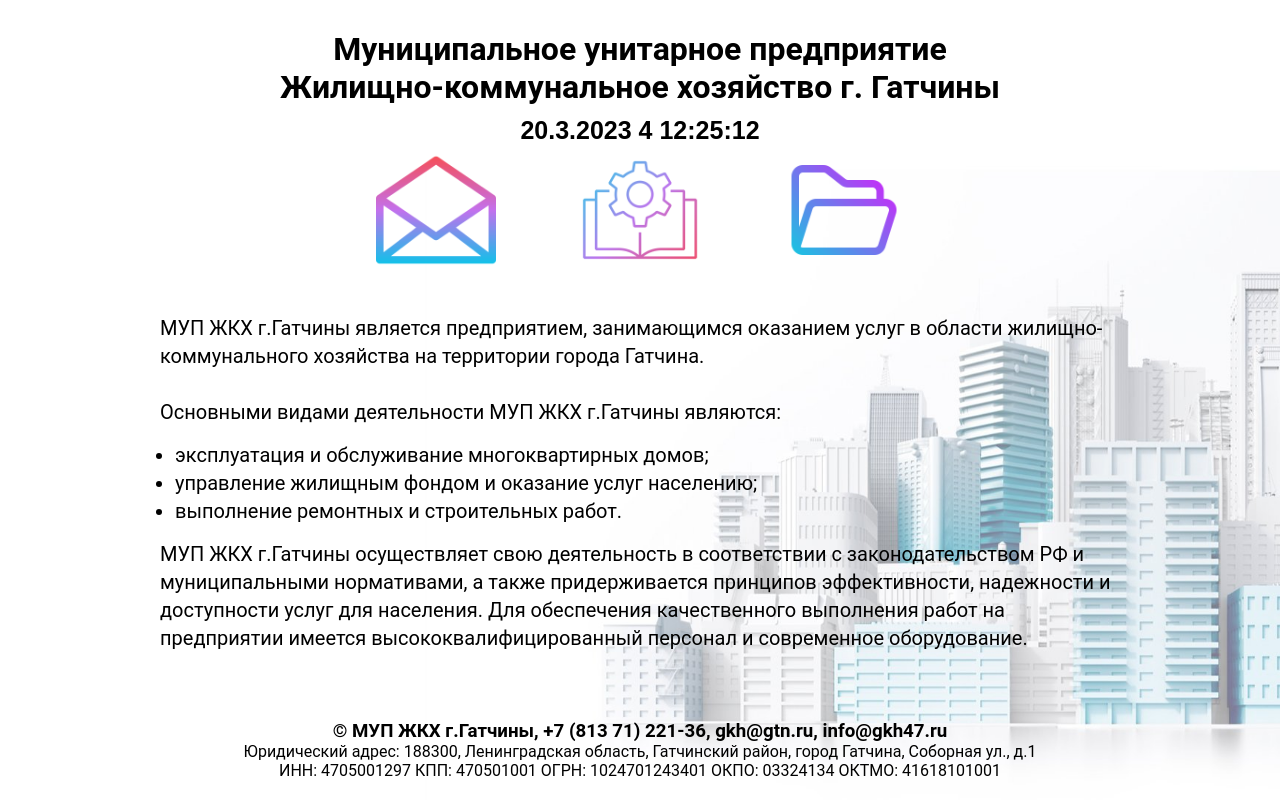
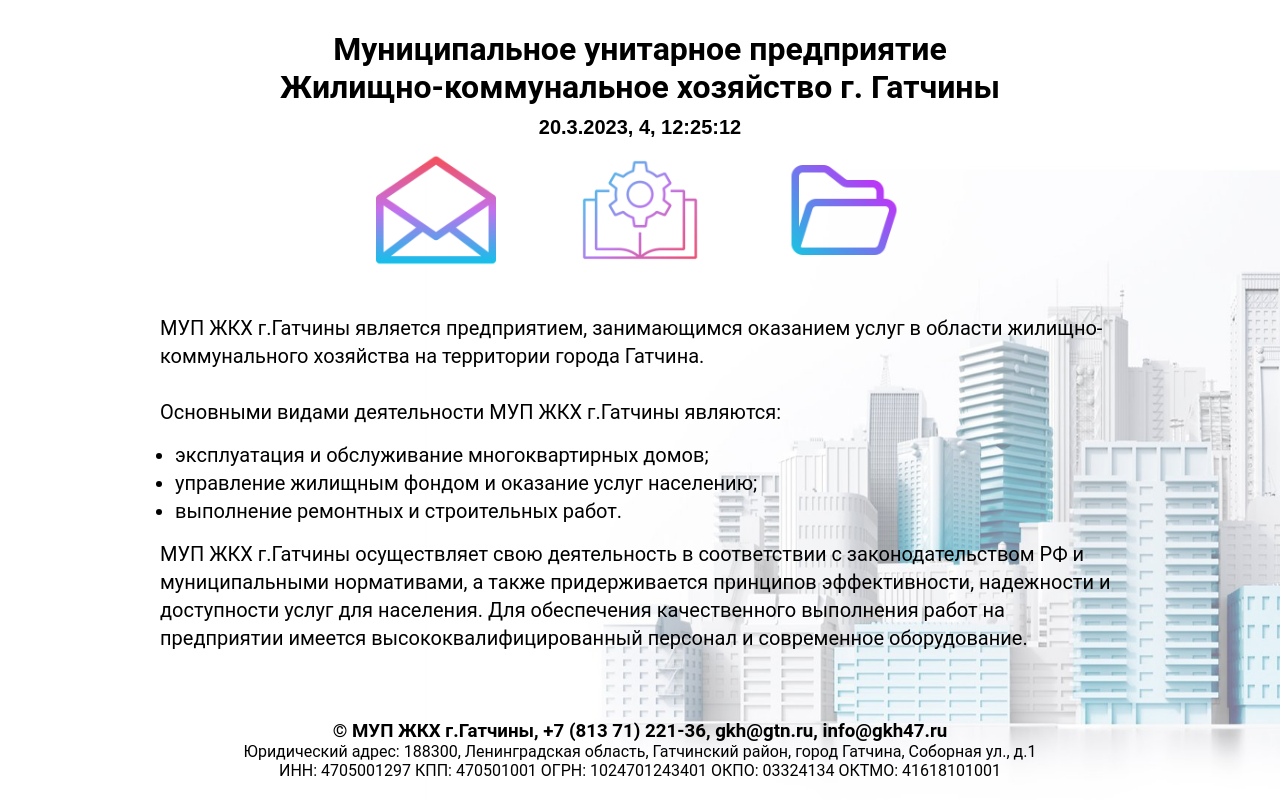
Before and after one commit to boykostas/gkhemail, a PHP site: page / in a window 1280 px wide. Run offline with PHP 8.4, Linux system fonts and the light colour scheme.

Commit message:
Добавил идущее время на сайт, доделать в буквенном выражении

```diff
--- a/script.js
+++ b/script.js
@@ -11,7 +11,7 @@ function startTime() {
     var s = tm.getSeconds();
     m = checkTime(m);
     s = checkTime(s);
-    document.getElementById('timer').innerHTML = day + "." + month + "." + year + " " + week + " " + h + ":" + m + ":" + s;
+    document.getElementById('timer').innerHTML = day + "." + month + "." + year + ", " + week + ", " + h + ":" + m + ":" + s;
     t = setTimeout('startTime()', 500);
 }
 function checkTime(i) {
--- a/style.css
+++ b/style.css
@@ -30,7 +30,7 @@ body {
 }
 
 .header__timer {
-    font: 25px sans-serif;
+    font: 20px sans-serif;
     font-weight: bold;
     padding-top: 10px;
 }
```
